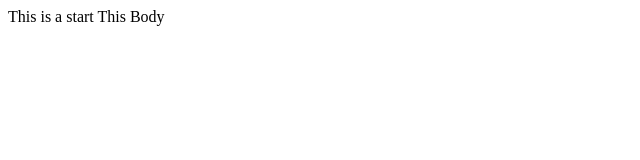
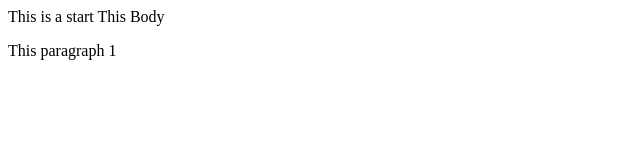
Before and after one commit to B180248ME/node-test, a plain HTML site: page index.html in a window 1280 px wide. Shown: the full height of the page, 0-640 px from the left. Drawn offline with Linux system fonts and the light colour scheme.

Commit message:
second commit

```diff
--- a/index.html
+++ b/index.html
@@ -4,4 +4,5 @@
 </head>
 <body>
     <h>This Body</h>
+    <p>This paragraph 1</p>
 </body>
```
